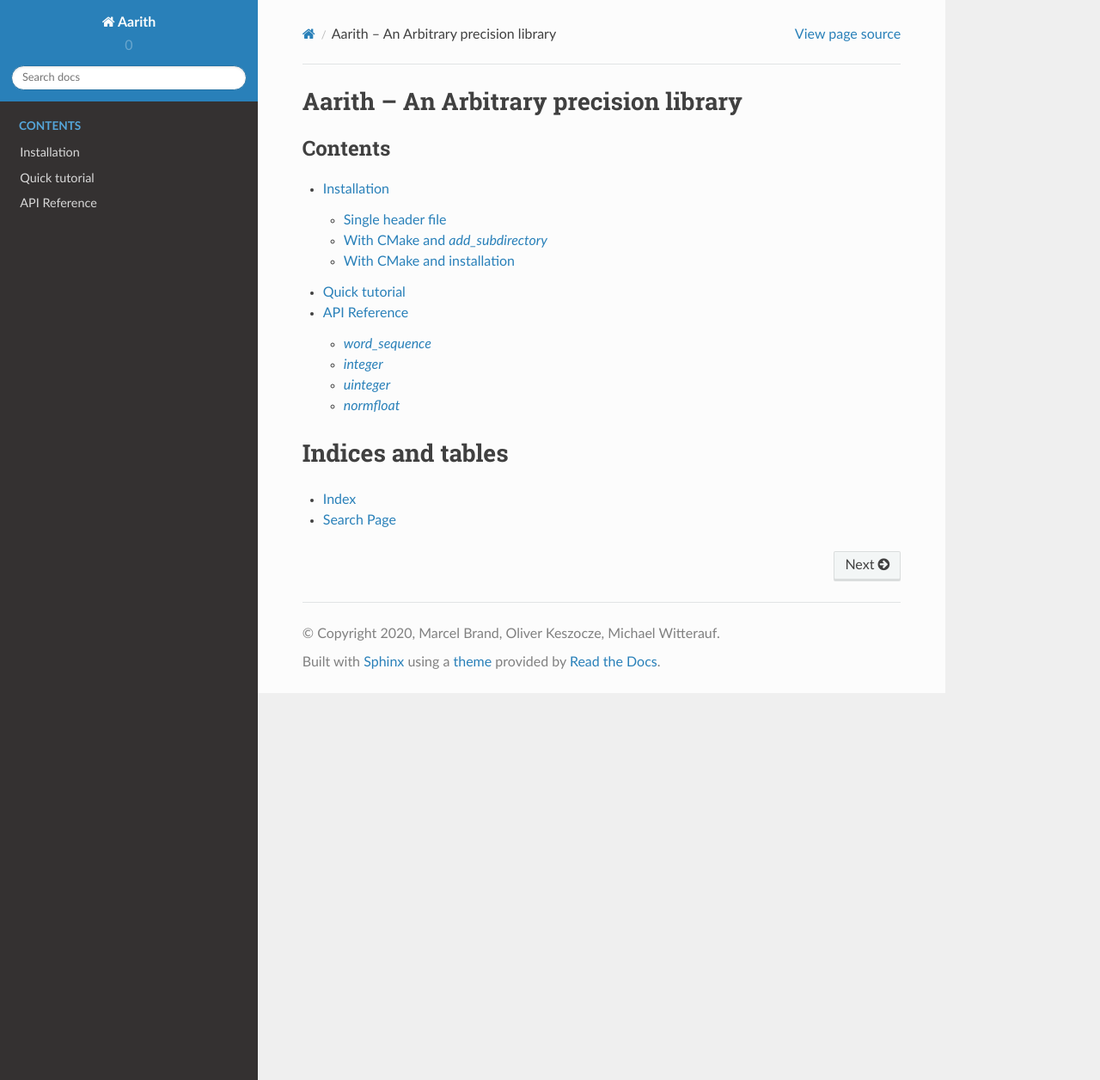
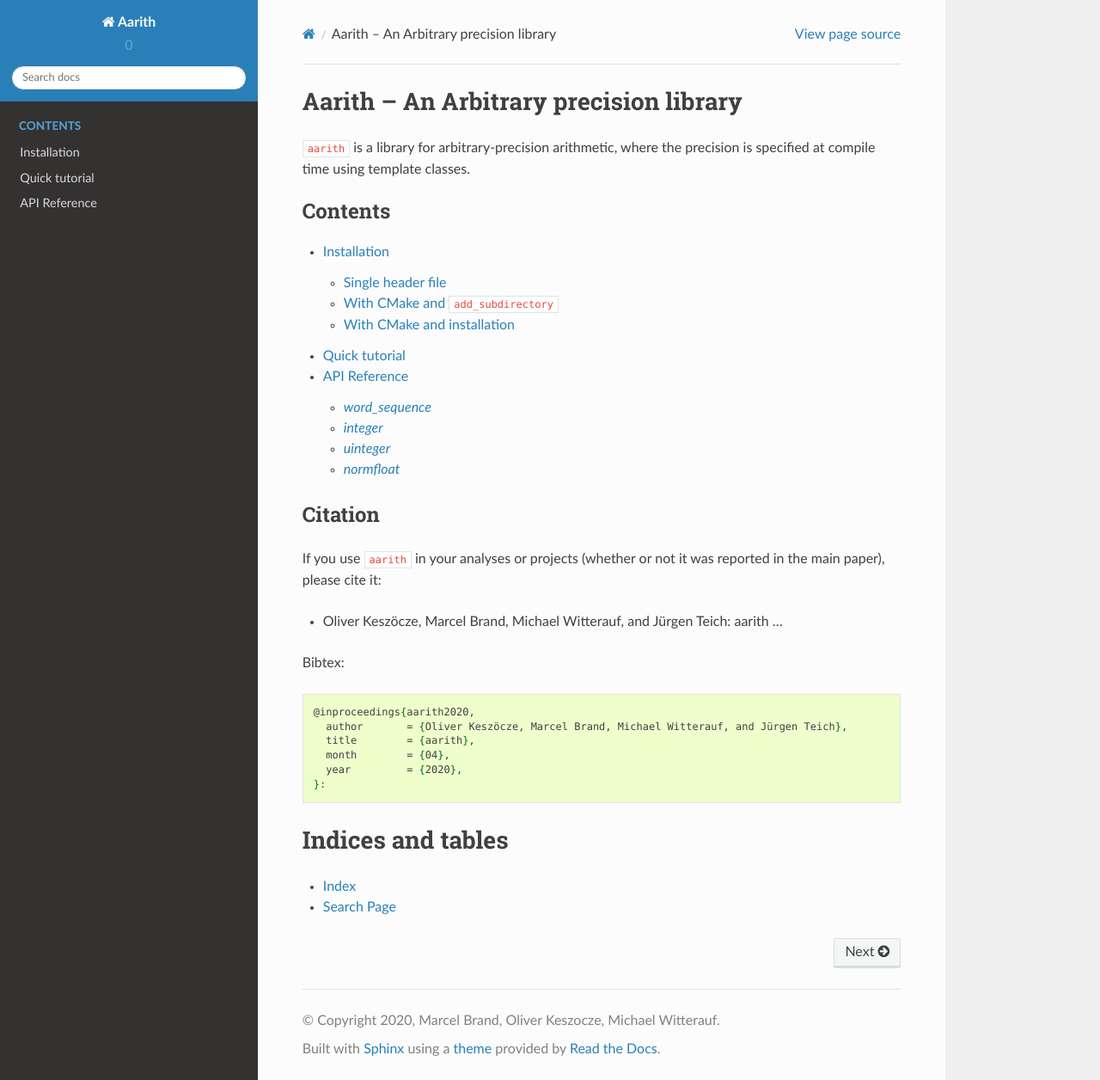
Before and after one commit to keszocze/aarith, a Sphinx documentation site: the page built from docs/index.rst, in a window 1280 px wide and 1256 px high. Shown: the whole window at 86% size. Built offline with Sphinx 7.4.7 and the Read the Docs theme 2.0.0, drawn with Linux system fonts in a browser that asks for light colours.

Commit message:
Partially fill in citation in docs

```diff
--- a/docs/index.rst
+++ b/docs/index.rst
@@ -1,5 +1,7 @@
 Aarith -- An Arbitrary precision library
 ========================================
+
+``aarith`` is a library for arbitrary-precision arithmetic, where the precision is specified at compile time using template classes.
 
 .. toctree::
    :maxdepth: 2
@@ -9,6 +11,23 @@ Aarith -- An Arbitrary precision library
    tutorial
    reference
 
+Citation
+--------
+
+If you use ``aarith`` in your analyses or projects (whether or not it was reported in the main paper), please cite it:
+
+- Oliver Keszöcze, Marcel Brand, Michael Witterauf, and Jürgen Teich: aarith ...
+
+Bibtex:
+
+.. code-block:: tex
+
+    @inproceedings{aarith2020,
+      author       = {Oliver Keszöcze, Marcel Brand, Michael Witterauf, and Jürgen Teich},
+      title        = {aarith},
+      month        = {04},
+      year         = {2020},
+    }:
 
 Indices and tables
 ==================
```
Also changed, not shown: docs/installation.rst (+4 -4 lines).
